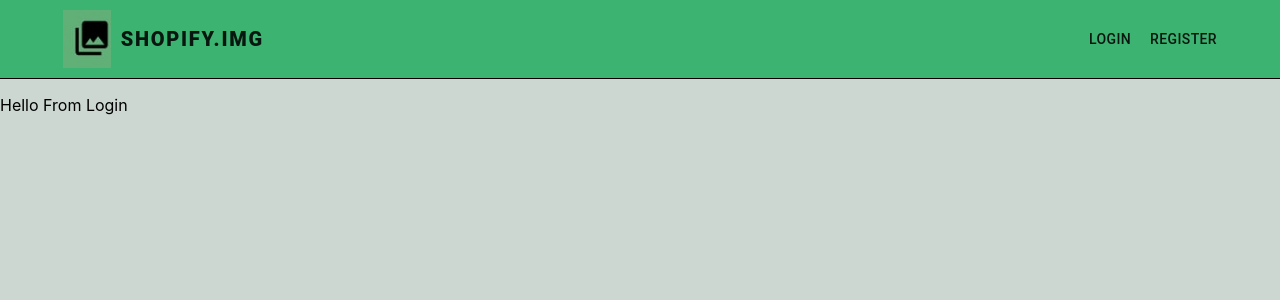
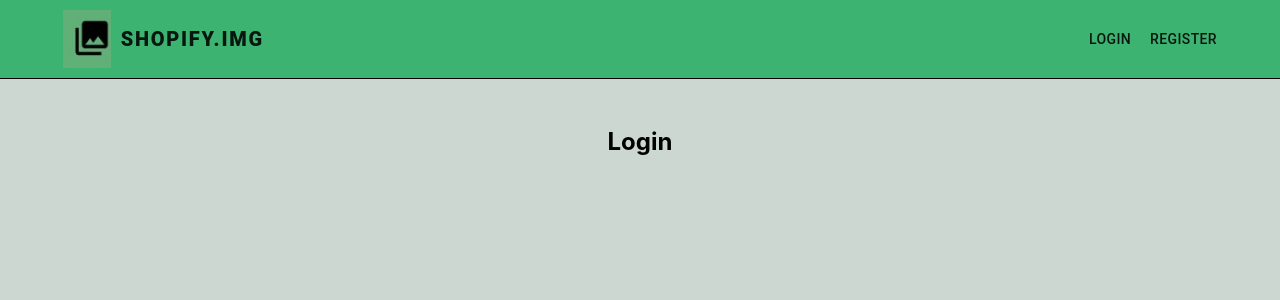
Before and after one commit to kutluduman/shopify-img, a React (Create React App) app in the folder client/: page /login in a window 1280 px wide. Shown: the top 300 px of the page. Built offline with nearby package versions, Linux system fonts and the light colour scheme.

Commit message:
Fade Title for the form is added

```diff
--- a/client/package.json
+++ b/client/package.json
@@ -13,6 +13,8 @@
     "react": "^17.0.1",
     "react-cookie": "^4.0.3",
     "react-dom": "^17.0.1",
+    "react-fade": "^1.1.1",
+    "react-reveal": "^1.2.2",
     "react-router": "^5.2.0",
     "react-router-dom": "^5.2.0",
     "react-scripts": "4.0.1",
--- a/client/src/components/User/Login.jsx
+++ b/client/src/components/User/Login.jsx
@@ -1,28 +1,42 @@
+import { useState } from "react";
 import Navbar from "../Home/Navbar";
 import styled from "styled-components";
+import Fade from "react-reveal/Fade";
 
-const LoginContainer = styled.div`
-position:fixed;
-padding:0;
-margin:0;
+const PageContainer = styled.div`
+  position: fixed;
+  padding: 0;
+  margin: 0;
 
-top:20;
-left:0;
+  top: 20;
+  left: 0;
 
-width: 100%;
-height: 100%;
-background-color: #CCD7D1;
+  width: 100%;
+  height: 100%;
+  background-color: #ccd7d1;
 
-
+  .form-title {
+    color: black;
+    display: flex;
+    justify-content: center;
+    margin-top: 2em;
+  }
 `;
 
 const Login = () => {
+  const [login, setLogin] = useState({
+    username: "",
+    password: "",
+  });
+
   return (
     <div>
       <Navbar />
-      <LoginContainer>
-        <p>Hello From Login</p>
-      </LoginContainer>
+      <PageContainer>
+        <Fade top>
+          <h2 className="form-title">Login</h2>
+        </Fade>
+      </PageContainer>
     </div>
   );
 };
```
Also changed, not shown: 2 other files (tests, documents, lock files or other folders).
